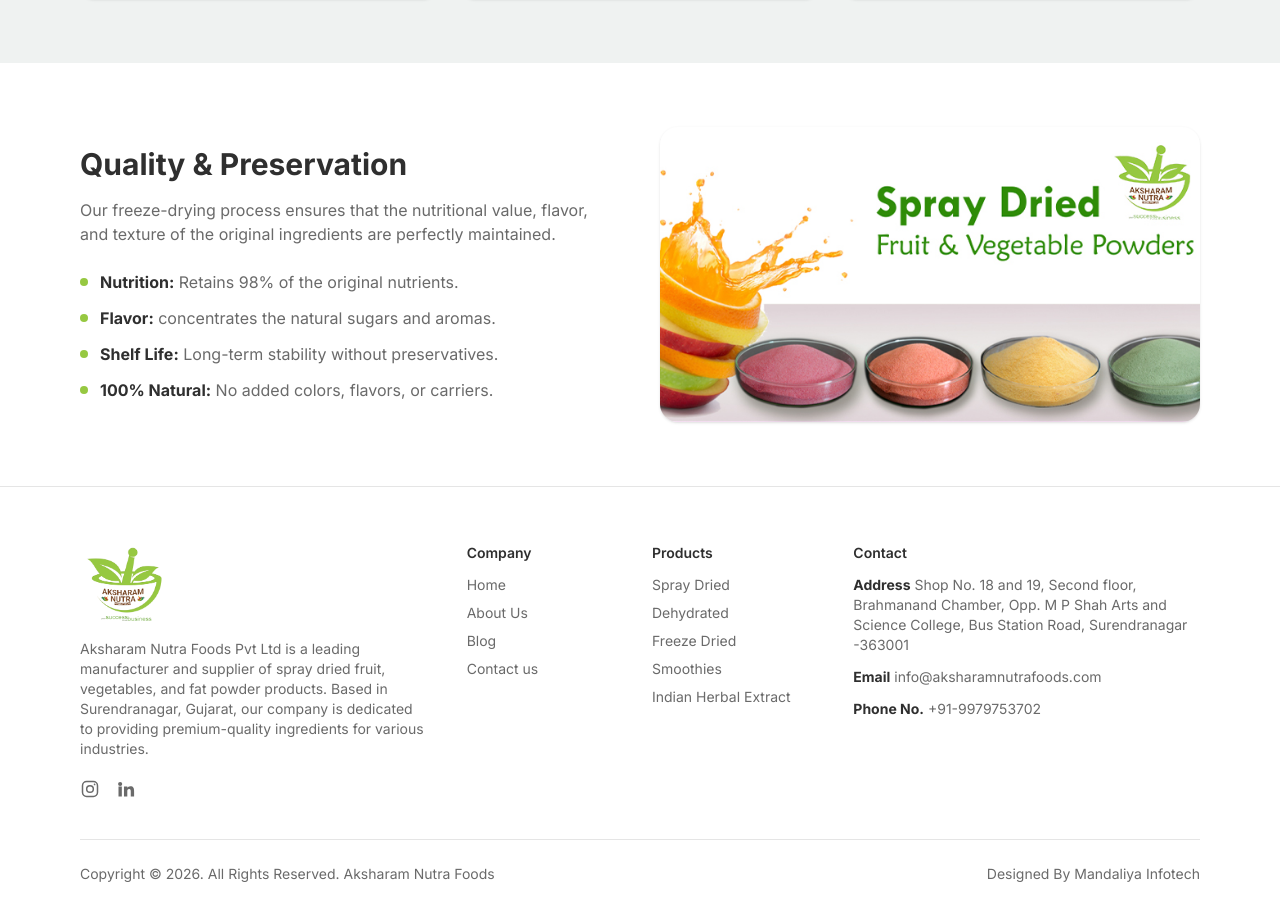
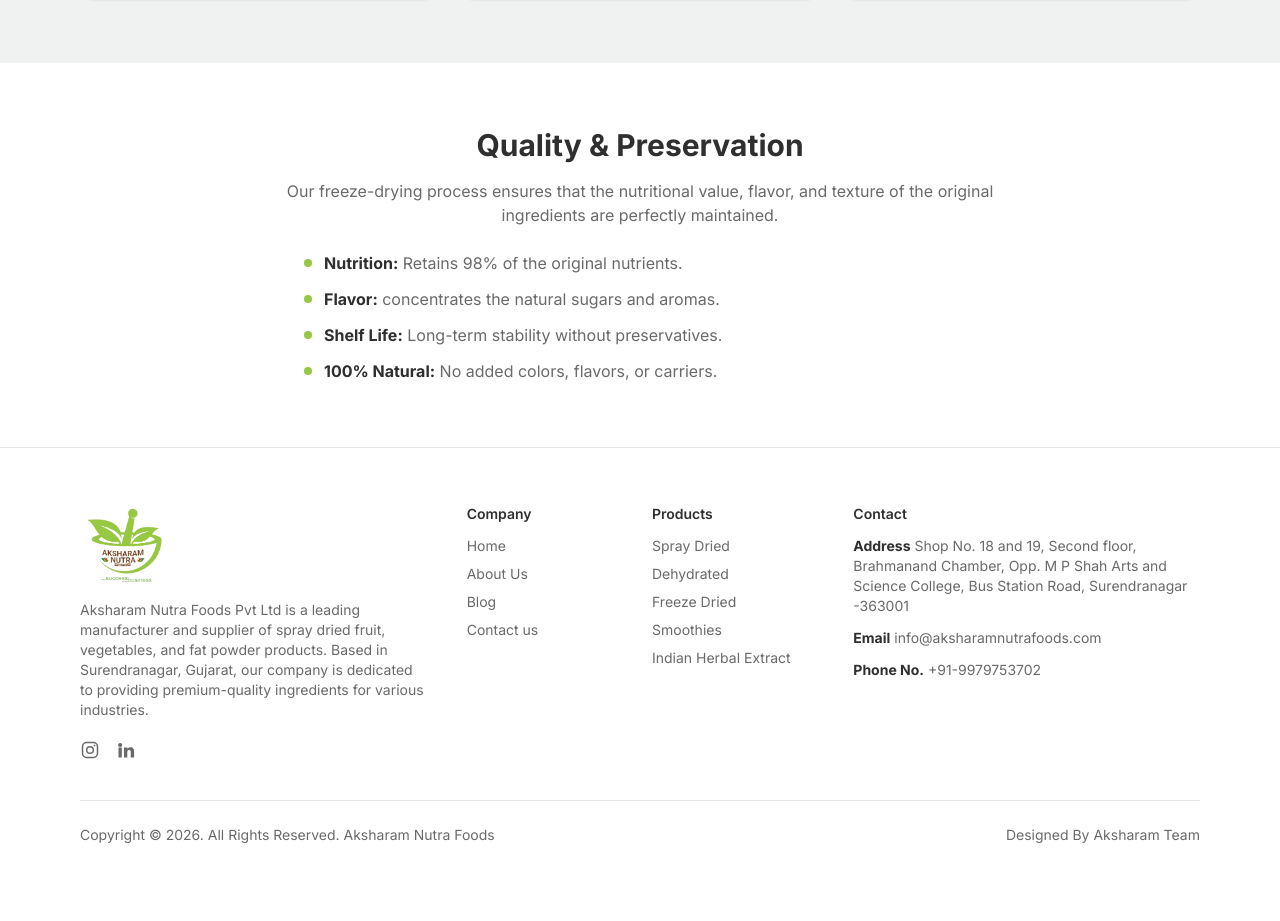
Before and after one commit to vaibhavsabhani/Aksharam-Nutra-Foods-Frontend, a Next.js app: page /freeze-dried in a window 1280 px wide. Shown: the part 2525-3446 px from the top of the page. Built offline with nearby package versions, Linux system fonts and the light colour scheme.

Commit message:
change the fix

```diff
--- a/src/app/freeze-dried/page.tsx
+++ b/src/app/freeze-dried/page.tsx
@@ -151,8 +151,7 @@ export default function FreezeDriedPage() {
       </section>
 
       <section className="mx-auto max-w-6xl px-4 py-16">
-        <div className="grid items-center gap-10 md:grid-cols-2">
-          <div>
+        <div className="mx-auto max-w-3xl text-center">
           <h2 className="text-2xl font-bold text-brand-ink md:text-3xl">
             Quality & Preservation
           </h2>
@@ -160,7 +159,7 @@ export default function FreezeDriedPage() {
             Our freeze-drying process ensures that the nutritional value, flavor, and texture of
             the original ingredients are perfectly maintained.
           </p>
-            <ul className="mt-6 space-y-3">
+          <ul className="mx-auto mt-6 max-w-2xl space-y-3 text-left">
             {[
               { label: "Nutrition", text: "Retains 98% of the original nutrients." },
               { label: "Flavor", text: "concentrates the natural sugars and aromas." },
@@ -177,15 +176,6 @@ export default function FreezeDriedPage() {
             ))}
           </ul>
         </div>
-          <div>
-            {/* eslint-disable-next-line @next/next/no-img-element */}
-            <img
-              src="/abt.jpg"
-              alt="Freeze Drying"
-              className="w-full rounded-2xl object-cover shadow-sm"
-            />
-          </div>
-        </div>
       </section>
     </>
   );
--- a/src/app/indian-herbal-extract/page.tsx
+++ b/src/app/indian-herbal-extract/page.tsx
@@ -143,15 +143,7 @@ const extracts: ExtractRow[] = [
 export default function IndianHerbalExtractPage() {
   return (
     <>
-      <div
-        className="bg-brand py-20 text-center text-brand-foreground"
-        style={{
-          backgroundImage:
-            "linear-gradient(rgba(0,0,0,0.5), rgba(0,0,0,0.5)), url('/abt.jpg')",
-          backgroundSize: "cover",
-          backgroundPosition: "center",
-        }}
-      >
+      <div className="bg-brand py-16 text-center text-brand-foreground md:py-20">
         <div className="mx-auto max-w-3xl px-4">
           <h1 className="text-3xl font-bold md:text-4xl">Indian Herbal Extract</h1>
           <p className="mt-3 text-lg text-white/90">
--- a/src/components/layout/Footer.tsx
+++ b/src/components/layout/Footer.tsx
@@ -99,7 +99,7 @@ export function Footer() {
 
         <div className="mt-10 flex flex-col gap-2 border-t pt-6 text-sm text-brand-muted md:flex-row md:items-center md:justify-between">
           <p>Copyright &copy; {year}. All Rights Reserved. Aksharam Nutra Foods</p>
-          <p>Designed By Mandaliya Infotech</p>
+          <p>Designed By Aksharam Team</p>
         </div>
       </div>
     </footer>
--- a/src/components/sections/TestimonialCarousel.tsx
+++ b/src/components/sections/TestimonialCarousel.tsx
@@ -55,8 +55,8 @@ export function TestimonialCarousel() {
         >
           <CarouselContent>
             {testimonials.map((t) => (
-              <CarouselItem key={t.id}>
-                <blockquote className="mx-auto min-h-40 max-w-4xl px-2 text-brand-muted md:px-8">
+              <CarouselItem key={t.id} className="flex min-h-40 items-center">
+                <blockquote className="mx-auto w-full max-w-4xl px-2 text-brand-muted md:px-8">
                   <p className="text-base leading-relaxed md:text-lg md:leading-relaxed">
                     ⭐ &ldquo;{t.quote}&rdquo;
                     <span className="whitespace-nowrap"> — {t.author}</span>
```
Lines whose indentation alone changed are shown as unchanged.
